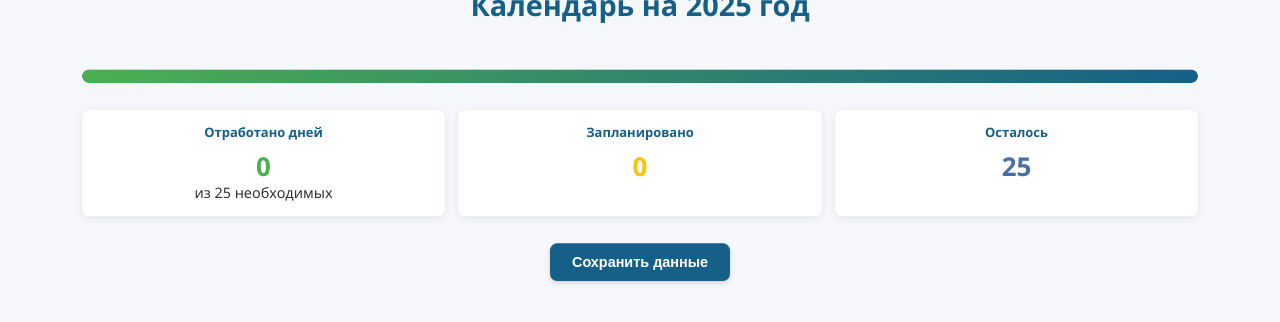
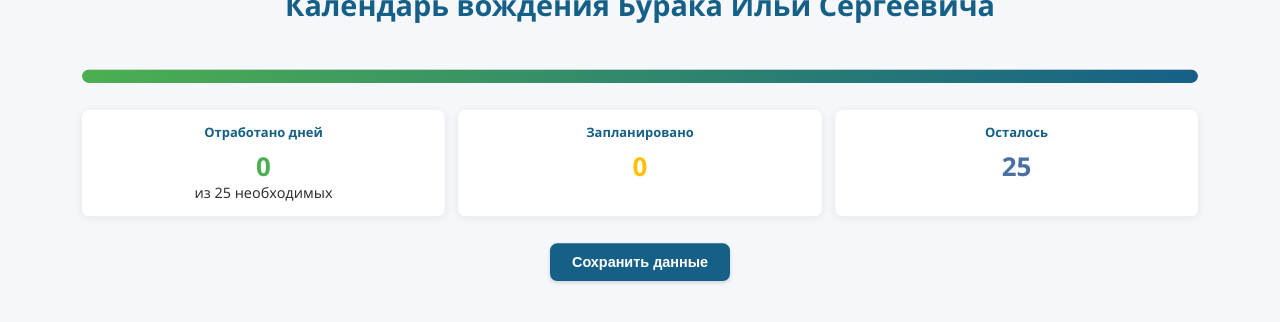
Before and after one commit to LorenzoDrake/calendar2025_2, a plain HTML site: page index.html in a window 1280 px wide. Drawn offline with Linux system fonts and the light colour scheme; no server answers.

Commit message:
Add files via upload

```diff
--- a/index.html
+++ b/index.html
@@ -216,7 +216,7 @@
     </style>
 </head>
 <body>
-    <h1>Календарь на 2025 год</h1>
+    <h1>Календарь вождения Бурака Ильи Сергеевича</h1>
 
     <div class="calendar-container" id="calendarContainer"></div>
 
```
